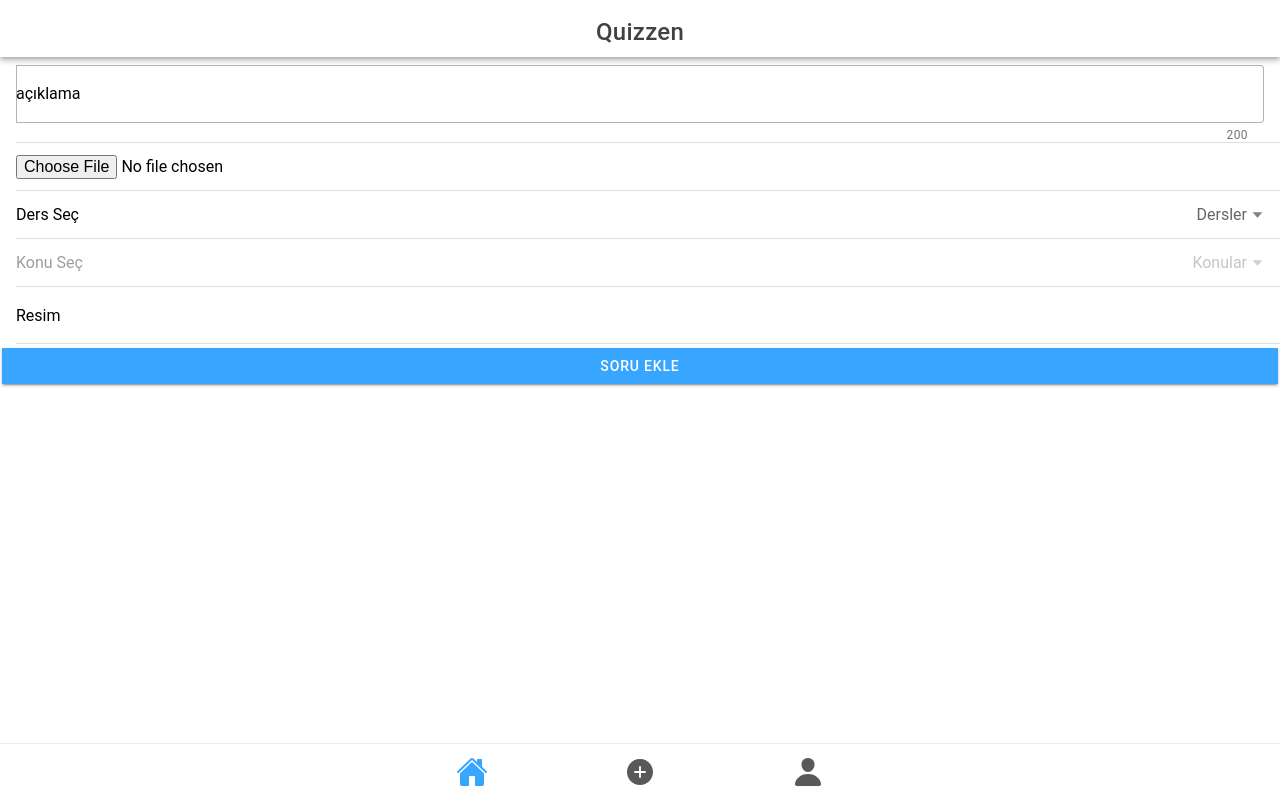
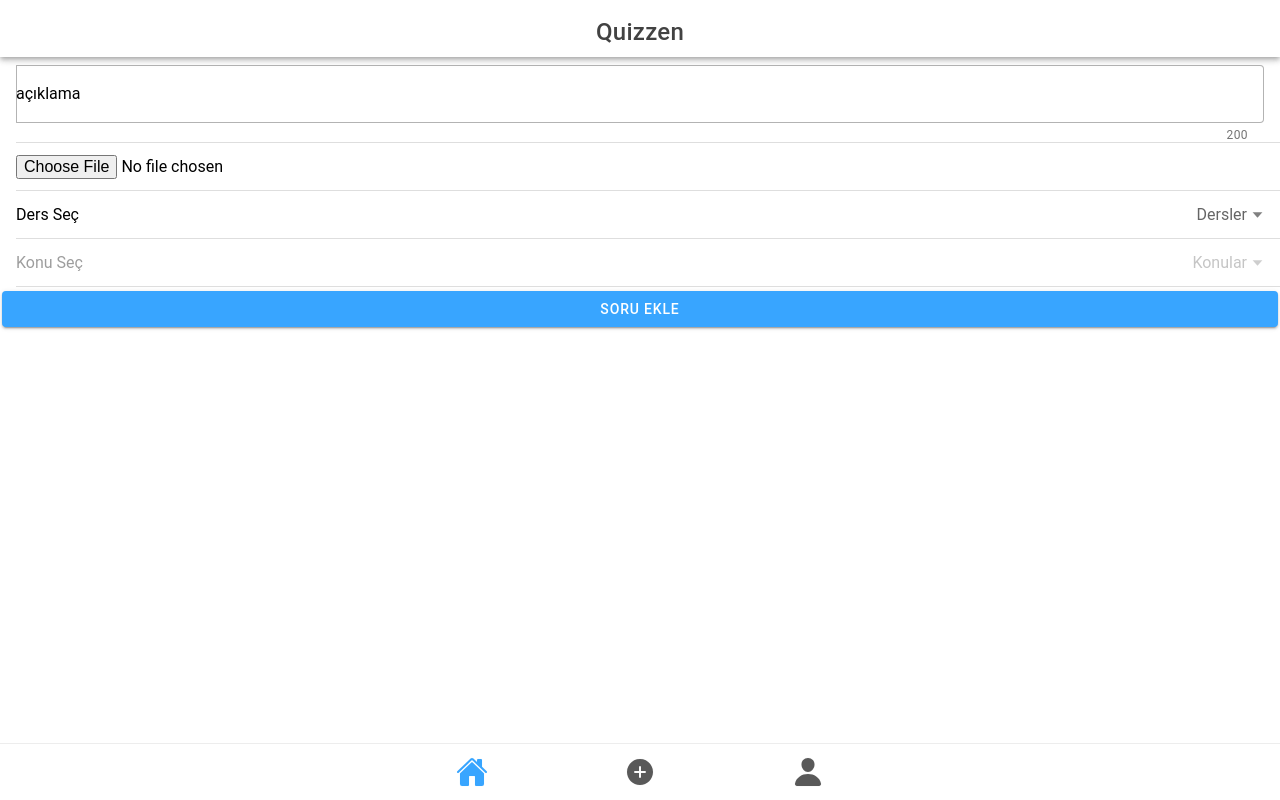
Before and after one commit to Universal-Equinox/quizzen-app-fe, a React (Vite) app: page /new-post in a window 1280 px wide. Built offline with nearby package versions, Linux system fonts and the light colour scheme.

Commit message:
SignupCard Gender, ExamType Selectors created

```diff
--- a/src/components/SignupCard.tsx
+++ b/src/components/SignupCard.tsx
@@ -9,6 +9,8 @@
   IonGrid,
   IonInput,
   IonRow,
+  IonSelect,
+  IonSelectOption,
 } from "@ionic/react";
 import React, { useState } from "react";
 import SignupModal from "./SignupModal";
@@ -104,7 +106,16 @@
                   fill="outline"
                   placeholder="Kullanıcı adınızı girin"
                 ></IonInput>
-                <IonInput
+                <IonSelect
+                  label="Cinsiyet"
+                  placeholder="Seç"
+                  // onIonChange={(e) => setSelectedLecture(e.detail.value)}
+                  onIonChange={(e) => handleInputChange(e, "gender")}
+                >
+                  <IonSelectOption value={"erkek"}>Matematik</IonSelectOption>
+                  <IonSelectOption value={"kadın"}>Fizik</IonSelectOption>
+                </IonSelect>
+                {/* <IonInput
                   name="gender"
                   value={userData.gender.toString()}
                   onIonChange={(e) => handleInputChange(e, "gender")}
@@ -113,8 +124,18 @@
                   fill="outline"
                   placeholder="Cinsiyetinizi girin"
                   type="number"
-                ></IonInput>
-                <IonInput
+                ></IonInput> */}
+
+                <IonSelect
+                  label="Sınav"
+                  placeholder="Seç"
+                  // onIonChange={(e) => setSelectedLecture(e.detail.value)}
+                  onIonChange={(e) => handleInputChange(e, "examId")}
+                >
+                  <IonSelectOption value={"erkek"}>Matematik</IonSelectOption>
+                  <IonSelectOption value={"kadın"}>Fizik</IonSelectOption>
+                </IonSelect>
+                {/* <IonInput
                   name="examId"
                   value={userData.examId.toString()}
                   onIonChange={(e) => handleInputChange(e, "examId")}
@@ -122,7 +143,7 @@
                   labelPlacement="floating"
                   fill="outline"
                   placeholder="Sınav ID'nizi girin"
-                ></IonInput>
+                ></IonInput> */}
               </IonRow>
               <IonButton expand="block" onClick={handleSubmit}>
                 Onayla
--- a/src/pages/NewPost.tsx
+++ b/src/pages/NewPost.tsx
@@ -120,15 +120,8 @@
             </IonSelect>
           </IonItem>
 
-          <IonItem>
-            <IonInput
-              label="Resim"
-              labelPlacement="floating"
-              placeholder="Enter img lo"
-            ></IonInput>
-          </IonItem>
 
-          <IonButton expand="full" color="primary">
+          <IonButton expand="block" color="primary">
             Soru Ekle
           </IonButton>
         </IonList>
```
